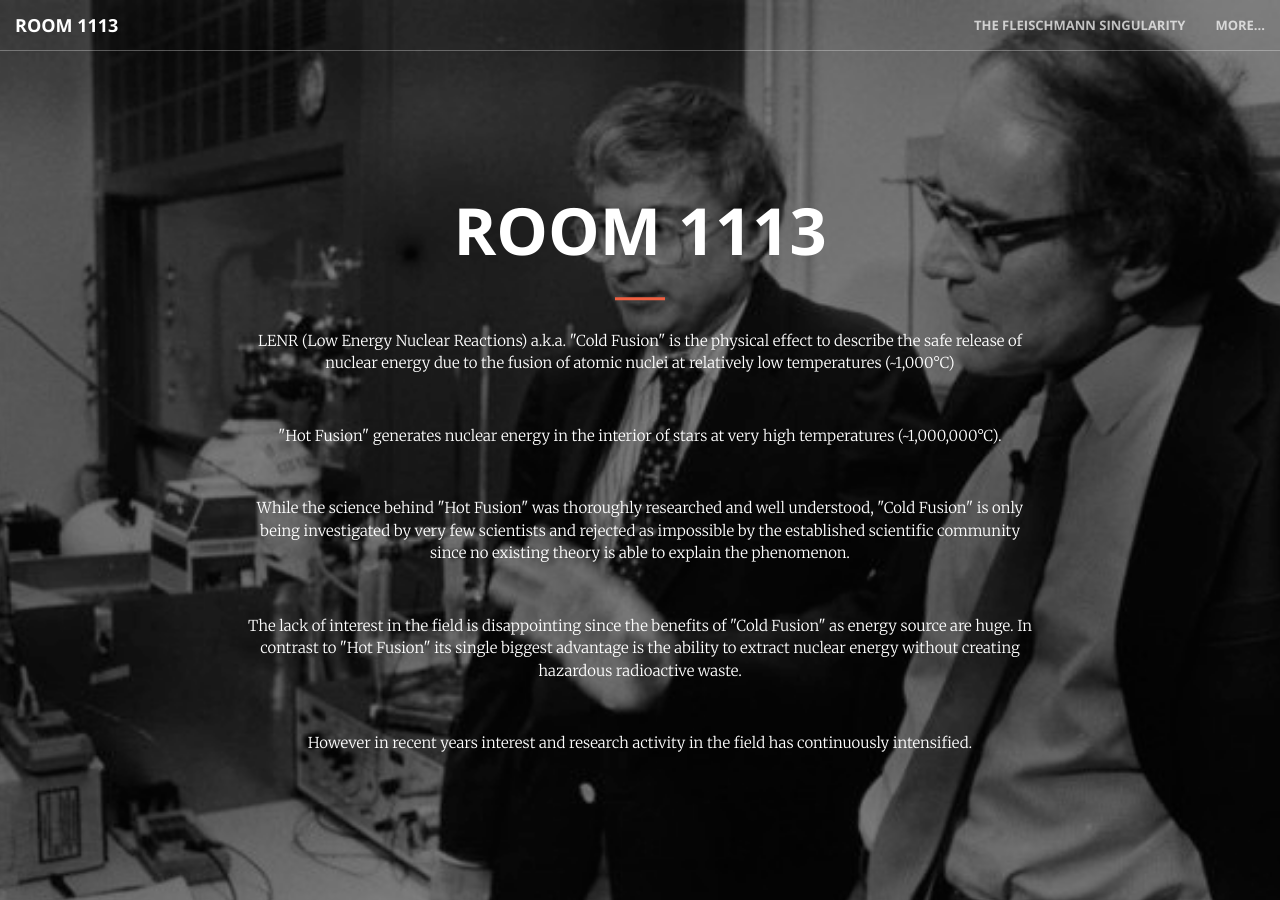
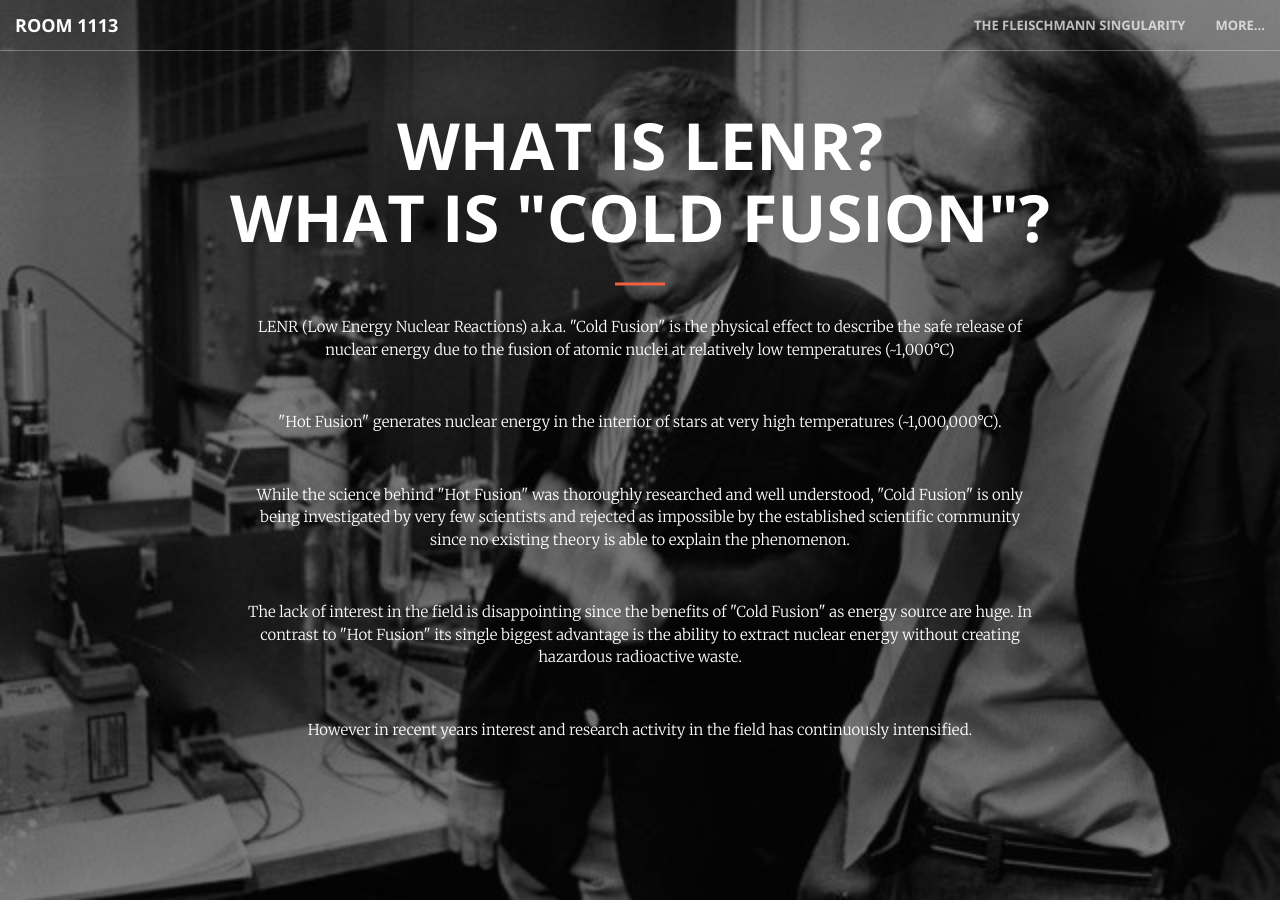
Before and after one commit to room1113/room1113.github.io, a Jekyll site: the page built from index.html, in a window 1280 px wide and 900 px high. Built offline with Jekyll 4.4.1, drawn with Linux system fonts in a browser that asks for light colours.

Commit message:
fixed mobile layout, changed intro title.

```diff
--- a/_includes/header.html
+++ b/_includes/header.html
@@ -1,7 +1,7 @@
-<header style="height:1000px;">
+<header style="max-height:2000px;">
     <div class="header-content">
         <div class="header-content-inner">
-            <h1>Room 1113</h1>
+            <h1>What is LENR?<br/>What is "Cold Fusion"?</h1>
             <hr>
             <p style="color:white;">
                 LENR (Low Energy Nuclear Reactions) a.k.a. "Cold Fusion" is the physical effect to describe
```
